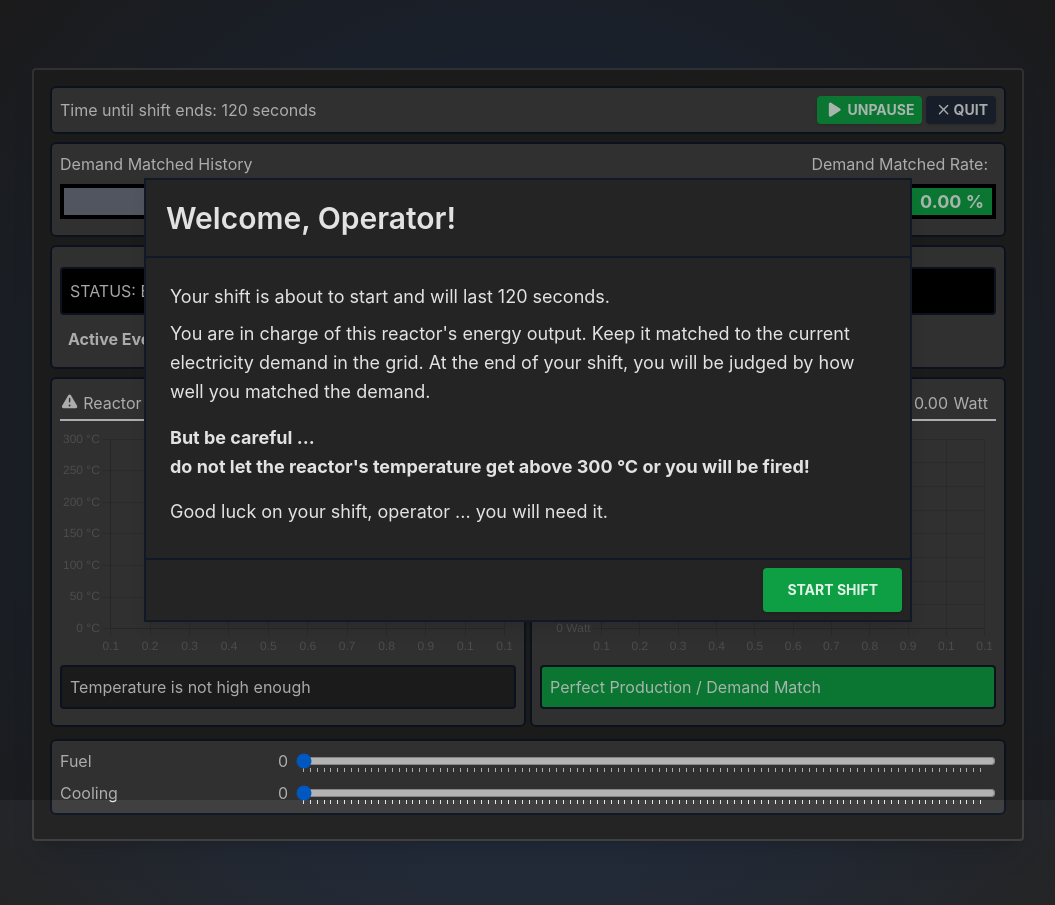
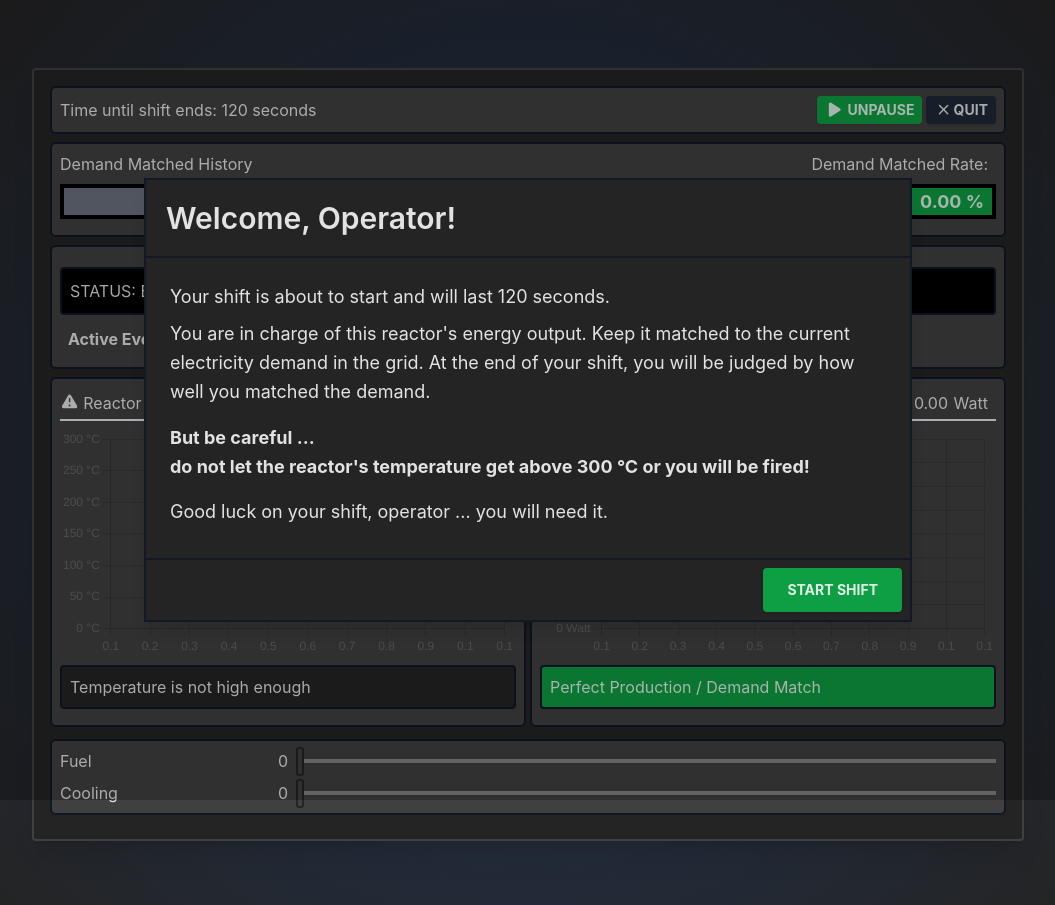
Before and after one commit to kalvinter/react-operator-hub, a React (Vite) app: page /react-reactor-game/game in a window 1280 px wide. Shown: the whole page, without its empty margins (112-1167 px from the left). Built offline with nearby package versions, Linux system fonts and the light colour scheme.

Commit message:
improve range slider style

```diff
--- a/src/game/ElectricityGrid.js
+++ b/src/game/ElectricityGrid.js
@@ -79,10 +79,12 @@ export class ElectricityGrid {
         let availableIncreaseEvents = this.availableEventHandler.getAvailableEvents(effectDirection.increase)
         let availableDecreaseEvents = this.availableEventHandler.getAvailableEvents(effectDirection.decrease)
 
+        console.log(availableIncreaseEvents)
+        console.log(availableDecreaseEvents)
         console.log(timeRunning % 100)
 
         /* If there is no upcoming event - decide if there should be one */
-        if (this.upcomingEventChange.length === 0 && timeRunning % 100 == 40 && Math.random() > 0.4){
+        if (this.upcomingEventChange.length === 0 && timeRunning % 100 == 40 && Math.random() > 0.2){
 
           /* If there is now a new event coming, decide if an existing event should be phased out or a new one should be introduced */
           const introduceNewEvent = (activeEvents.length === 0)? true : Math.random() > 0.4
--- a/src/index.css
+++ b/src/index.css
@@ -255,3 +255,35 @@ a:hover {
   transform: translateY(0);
   transition: all 0.3s ease-in-out;
 }
+
+/* Input Range*/
+/* Reseting default styles*/
+input[type="range"] {
+  -webkit-appearance: none;
+  appearance: none;
+  background: transparent;
+  cursor: pointer;
+}
+
+/* Chrome, Safari, Opera, and Edge Chromium */
+input[type="range"]::-webkit-slider-runnable-track {
+  background: var(--bg-light);
+  height: 0.2rem;
+}
+
+/* Firefox */
+input[type="range"]::-moz-range-track {
+  background: var(--bg-light);
+  height: 0.2rem;
+}
+
+input[type="range"]::-webkit-slider-thumb {
+  -webkit-appearance: none; /* Override default look */
+  appearance: none;
+  margin-top: -12px; /* Centers thumb on the track */
+  background-color: var(--bg-card);
+  height: 1.8rem;
+  width: 0.5rem;
+  border: 2px solid var(--bg-dark);
+  border-radius: 0.2rem;
+}
```
